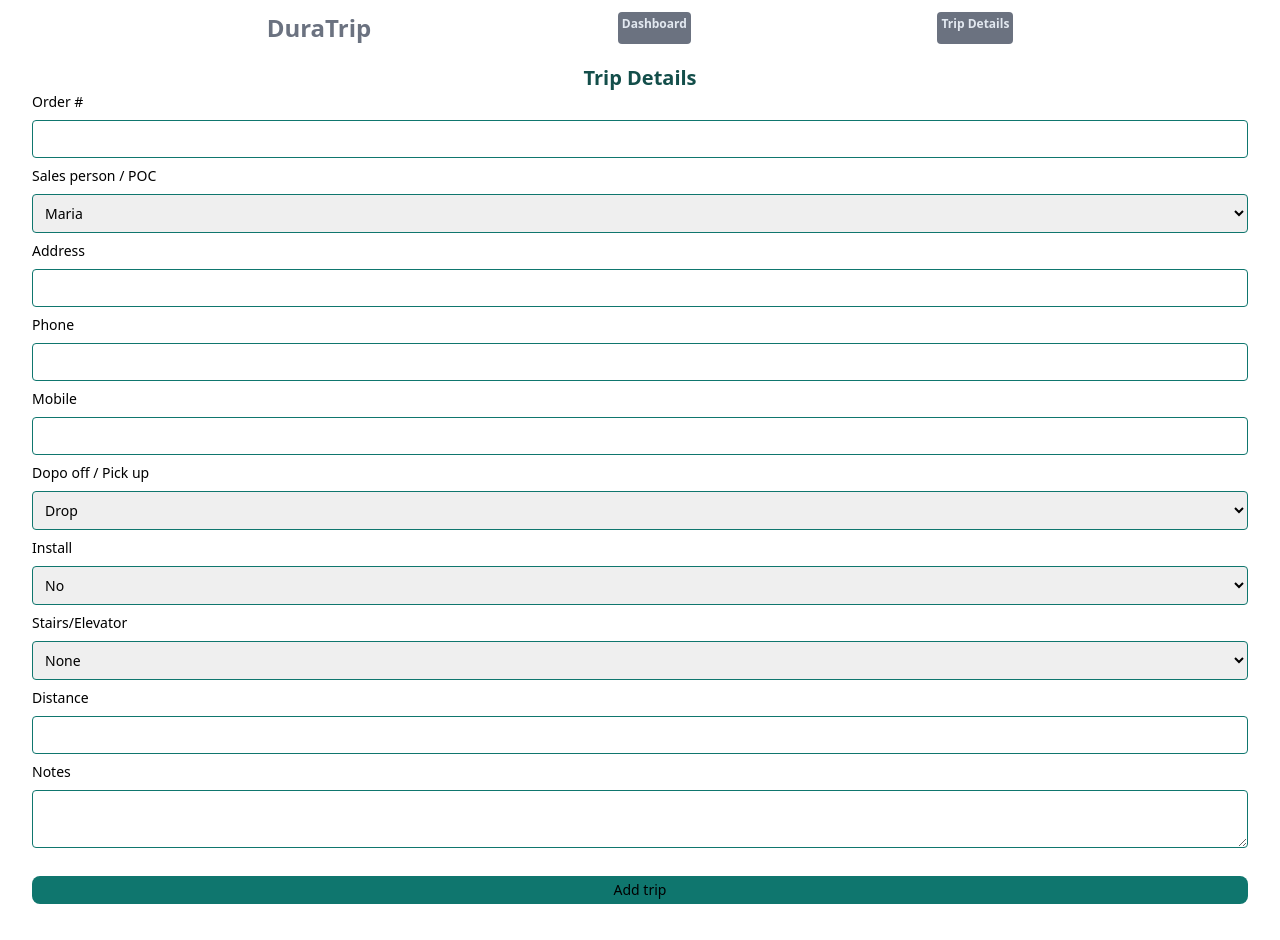
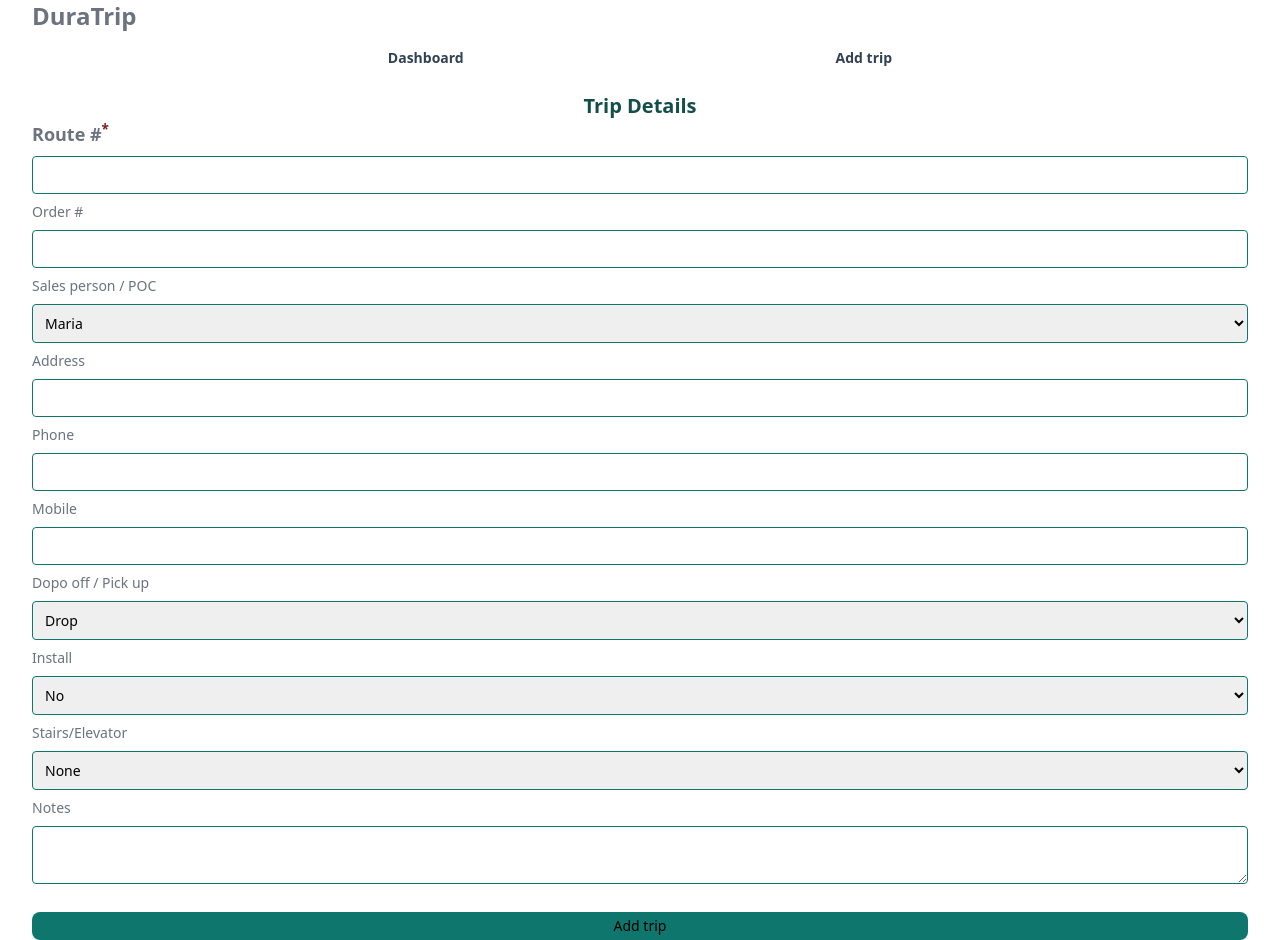
Before and after one commit to DomzCox/Duratrip, a React (Vite) app: page /trip in a window 1280 px wide. Before the commit the page ends 904 px from the top, so only its background shows below. Built offline with nearby package versions, Linux system fonts and the light colour scheme.

Commit message:
Worked on setting up the form to post the data to the DB about the trip

```diff
--- a/src/Nav.jsx
+++ b/src/Nav.jsx
@@ -1,24 +1,26 @@
-
-import { Outlet, Link } from 'react-router-dom'
+import { Outlet, Link } from "react-router-dom";
 
 export default function Nav() {
   return (
     <>
-    <div className="container mb-5">
-
-
-
+      <div className="container mb-5">
+        <span className="w-0.5">
+          <h1 className="font-extrabold text-gray-500 text-2xl">DuraTrip</h1>
+        </span>
 
         <div className=" flex justify-evenly gap-3 mt-3">
-        <h1 className="font-extrabold text-gray-500 text-2xl">DuraTrip</h1>
-            <Link className="nav-buttons" to="/">Dashboard</Link>
-            <Link className="nav-buttons" to="/trip">Trip Details</Link>
-           {/*  <Link className="nav-buttons" to="/map">map</Link>
+          <Link className="nav-buttons" to="/">
+            Dashboard
+          </Link>
+          <Link className="nav-buttons" to="/trip">
+            Add trip
+          </Link>
+          {/*  <Link className="nav-buttons" to="/map">map</Link>
             <Link className="nav-buttons" to="/prod">Products (test)</Link>
             <Link className="nav-buttons" to="/fbase">Fbase (test)</Link> */}
         </div>
-    </div>
-    <Outlet />
+      </div>
+      <Outlet />
     </>
-  )
+  );
 }
--- a/src/Routesummary.jsx
+++ b/src/Routesummary.jsx
@@ -1,40 +1,29 @@
-
-
 function Routesummary() {
   return (
     <>
-        <span className="text-center">
-        <h1 className="font-bold text-gray-500 mb-10 mt-5">Route #: 214 | Total Distance 3,753mi</h1>
-
+      <span className="text-center">
+        <h1 className="font-bold text-gray-500 mb-10 mt-5">
+          Route #: 214 | Total Distance 3,753mi
+        </h1>
       </span>
 
+      <div className="flex flex-row justify-evenly gap-3">
+        <span className="route-summary">Stops 13</span>
 
-
-      <div className="flex flex-row justify-evenly gap-3">
-        <span className="text-center rounded-full bg-slate-500 p-5 text-sm text-gray-300 font-bold">
-          Stops <i className="">8</i>
+        <span className="route-summary">
+          <h3>Drops 7</h3>
         </span>
 
-        <span className="text-center rounded-full bg-slate-500 p-5 text-sm  text-gray-300 font-bold">
-          <h3>
-            Drops <i className="font-bold">5</i>
-          </h3>
+        <span className="route-summary">
+          <h3>Installs 4</h3>
         </span>
 
-        <span className="text-center rounded-full bg-slate-500 p-5 text-sm  text-gray-300 font-bold">
-          <h3>
-            Installs <i className="">4</i>
-          </h3>
-        </span>
-
-        <span className="text-center rounded-full bg-slate-500 p-5 text-sm  text-gray-300 font-bold">
-          <h3>
-            Pickups <i className="">3</i>
-          </h3>
+        <span className="route-summary">
+          <h3>Pickups 3</h3>
         </span>
       </div>
     </>
-  )
+  );
 }
 
-export default Routesummary
+export default Routesummary;
--- a/src/Trip.jsx
+++ b/src/Trip.jsx
@@ -1,17 +1,51 @@
+import { useState } from "react";
+import { addTripDetails } from "./dbase/Addtrip";
+
 export default function Trip() {
+
+  //capture the form informat
+  //save it to the array
+  const [routenumber, setRouteNumber] = useState(1)
+  const [submitting, isSubmitting] = useState(false)
+  const submittingStyle = "bg-slate-700 text-slate-300 text-lg"
+
+  const submitForm = ( e ) =>{
+    e.preventDefault();
+
+    const formData = new FormData(e.target)
+    const payload = Object.fromEntries(formData)
+    isSubmitting(true)
+    setTimeout( () => {
+
+      addTripDetails.push(payload)
+      isSubmitting(false)
+
+      console.log("After Submit complete", addTripDetails)
+    },5000)
+
+
+
+
+
+  }
+  console.log("Before", addTripDetails)
   return (
+
     <div className="container">
       <h2 className="text-center font-semibold text-teal-900 text-xl">
         Trip Details
       </h2>
 
-      <form className="flex flex-col gap-2 text-sm">
+      <form className="flex flex-col gap-2 text-sm" onSubmit={submitForm}>
 
-        <label htmlFor="">Order #</label>
-        <input className="input" type="text" />
+      <label className="heading-label" htmlFor="">Route #<sup className="required-star">*</sup> </label>
+        <input className="input" type="text" name="route_num"/>
 
-        <label htmlFor="">Sales person / POC</label>
-        <select className="input" name="" id="">
+        <label className="form-label" htmlFor="">Order #</label>
+        <input className="input" type="text" name="order_num"/>
+
+        <label className="form-label" htmlFor="">Sales person / POC</label>
+        <select className="input" name="sales_rep">
           <option value="">Maria</option>
           <option value="">Tony</option>
           <option value="">Devin</option>
@@ -20,44 +54,41 @@ export default function Trip() {
           <option value="">Nick</option>
         </select>
 
-        <label htmlFor="">Address</label>
-        <input className="input" type="text" />
+        <label className="form-label"  htmlFor="">Address</label>
+        <input className="input" type="text" name="destination"/>
 
-        <label htmlFor="">Phone</label>
-        <input className="input" type="text" />
+        <label className="form-label"  htmlFor="">Phone</label>
+        <input className="input" type="text" name="phone"/>
 
-        <label htmlFor="">Mobile</label>
-        <input className="input" type="text" />
+        <label className="form-label"  htmlFor="">Mobile</label>
+        <input className="input" type="text" name="mobile"/>
 
-        <label htmlFor="">Dopo off / Pick up</label>
-        <select className="input" type="text">
+        <label className="form-label"  htmlFor="">Dopo off / Pick up</label>
+        <select className="input" type="text" name="stop_type">
           <option>Drop</option>
           <option>Prop</option>
         </select>
 
 
 
-        <label htmlFor="">Install</label>
-        <select className="input">
+        <label className="form-label"  htmlFor="">Install</label>
+        <select className="input" name="install">
           <option>No</option>
           <option>Yes</option>
           <option>Un-install</option>
         </select>
 
-        <label htmlFor="">Stairs/Elevator</label>
-        <select className="input">
+        <label className="form-label"  htmlFor="">Stairs/Elevator</label>
+        <select className="input" name="climbs">
           <option>None</option>
           <option>Elevator</option>
           <option>Stairs</option>
         </select>
 
-        <label htmlFor="">Distance</label>
-        <input className="input" type="text" />
-
-        <label htmlFor="">Notes</label>
+        <label className="form-label"  htmlFor="">Notes</label>
         <textarea className="input" name="notes" type="text" />
 
-        <button className="bg-teal-700 p-1 rounded-lg mt-5 text-sm">
+        <button disabled={submitting} className={ submitting ? submittingStyle :"bg-teal-700 p-1 rounded-lg mt-5 text-sm"}>
           Add trip
         </button>
       </form>
--- /dev/null
+++ b/src/dbase/Addtrip.jsx
@@ -0,0 +1 @@
+export const addTripDetails = []
--- a/src/index.css
+++ b/src/index.css
@@ -8,5 +8,21 @@
 }
 
 .nav-buttons{
-  @apply rounded bg-gray-500 p-1 text-slate-200 text-xs font-semibold;
+  @apply p-1 text-slate-700 text-sm font-semibold;
 }
+
+.heading-label{
+  @apply font-bold text-lg text-gray-500
+}
+
+.form-label{
+  @apply text-gray-500
+}
+
+.required-star{
+  @apply font-bold text-red-900
+}
+
+.route-summary{
+  @apply text-center p-5 text-teal-700 opacity-65  font-bold
+}
```
